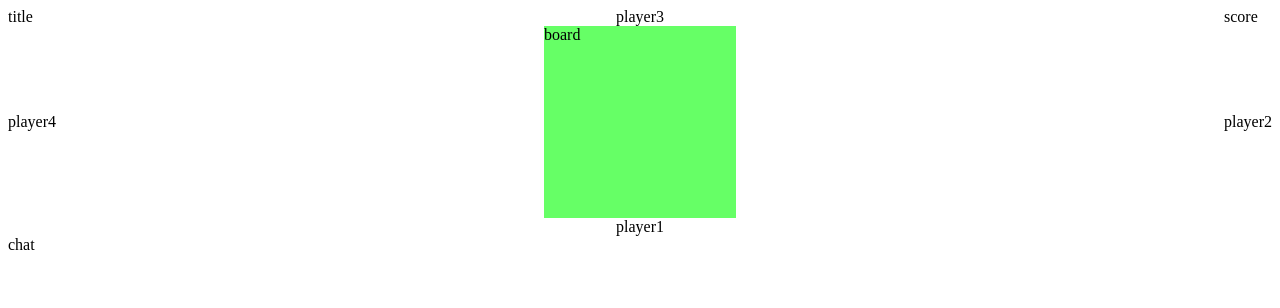
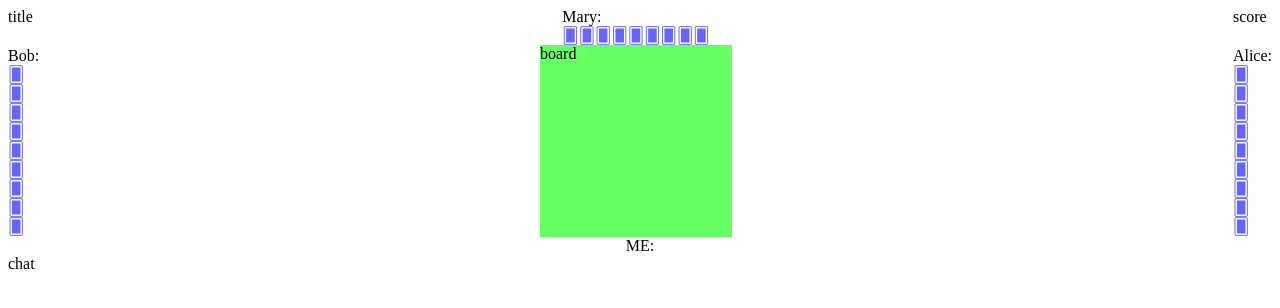
Before and after one commit to patrick-ausderau/cards, a plain HTML site: page public/index.html in a window 1280 px wide. Drawn offline with Linux system fonts and the light colour scheme.

Commit message:
favico, show oponents number of cards

```diff
--- /dev/null
+++ b/public/cards.js
@@ -0,0 +1,81 @@
+'use strict';
+const cardperuser = 9; //depends on the game rules
+const back = document.querySelectorAll('.back');
+console.log('hello', back);
+back.forEach(element => {
+element.innerHTML = '';
+ for(let i = 0; i < cardperuser; i++) {
+   element.innerHTML += '🂠';
+   if(element.parentElement.id != 'playern') element.innerHTML += '<br>';
+ }
+});
+//♠    U2660
+//♡    U2661
+//♢    U2662
+//♣    U2663
+//♤    U2664
+//♥    U2665
+//♦    U2666
+//♧    U2667
+//
+// 🂠   U1F0A0
+// 🂡   U1F0A1
+// 🂢   U1F0A2
+// 🂣   U1F0A3
+// 🂤   U1F0A4
+// 🂥   U1F0A5
+// 🂦   U1F0A6
+// 🂧   U1F0A7
+// 🂨   U1F0A8
+// 🂩   U1F0A9
+// 🂪   U1F0AA
+// 🂫   U1F0AB
+// 🂬   U1F0AC
+// 🂭   U1F0AD
+// 🂮   U1F0AE
+// 🂱   U1F0B1
+// 🂲   U1F0B2
+// 🂳   U1F0B3
+// 🂴   U1F0B4
+// 🂵   U1F0B5
+// 🂶   U1F0B6
+// 🂷   U1F0B7
+// 🂸   U1F0B8
+// 🂹   U1F0B9
+// 🂺   U1F0BA
+// 🂻   U1F0BB
+// 🂼   U1F0BC
+// 🂽   U1F0BD
+// 🂾   U1F0BE
+// 🂿   U1F0BF
+// 🃁   U1F0C1
+// 🃂   U1F0C2
+// 🃃   U1F0C3
+// 🃄   U1F0C4
+// 🃅   U1F0C5
+// 🃆   U1F0C6
+// 🃇   U1F0C7
+// 🃈   U1F0C8
+// 🃉   U1F0C9
+// 🃊   U1F0CA
+// 🃋   U1F0CB
+// 🃌   U1F0CC
+// 🃍   U1F0CD
+// 🃎   U1F0CE
+// 🃏  U1F0CF
+// 🃑   U1F0D1
+// 🃒   U1F0D2
+// 🃓   U1F0D3
+// 🃔   U1F0D4
+// 🃕   U1F0D5
+// 🃖   U1F0D6
+// 🃗   U1F0D7
+// 🃘   U1F0D8
+// 🃙   U1F0D9
+// 🃚   U1F0DA
+// 🃛   U1F0DB
+// 🃜   U1F0DC
+// 🃝   U1F0DD
+// 🃞   U1F0DE
+// 🃟   U1F0DF
+//
--- a/public/index.html
+++ b/public/index.html
@@ -8,13 +8,14 @@
 <body>
   <div id="grid">
     <div id="title">title</div>
-    <div id="playern">player3</div>
+    <div id="playern">Mary: <div class="card back"></div></div>
     <div id="socre">score</div>
-    <div id="playerw">player4</div>
+    <div id="playerw">Bob: <br><div class="card back"></div></div>
     <div id="board">board</div>
-    <div id="playere">player2</div>
-    <div id="players">player1</div>
+    <div id="playere">Alice: <br><div class="card back"></div></div>
+    <div id="players">ME: <div class="card"></div></div>
     <div id="chat">chat</div>
   </div>
+  <script src="cards.js"></script>
 </body>
 </html>
--- a/public/style.css
+++ b/public/style.css
@@ -39,3 +39,6 @@
   grid-area: pw;
   align-self: center;
 }
+.back {
+  color: #66f;
+}
```
Also changed, not shown: README.md, public/favicon.ico (added).
